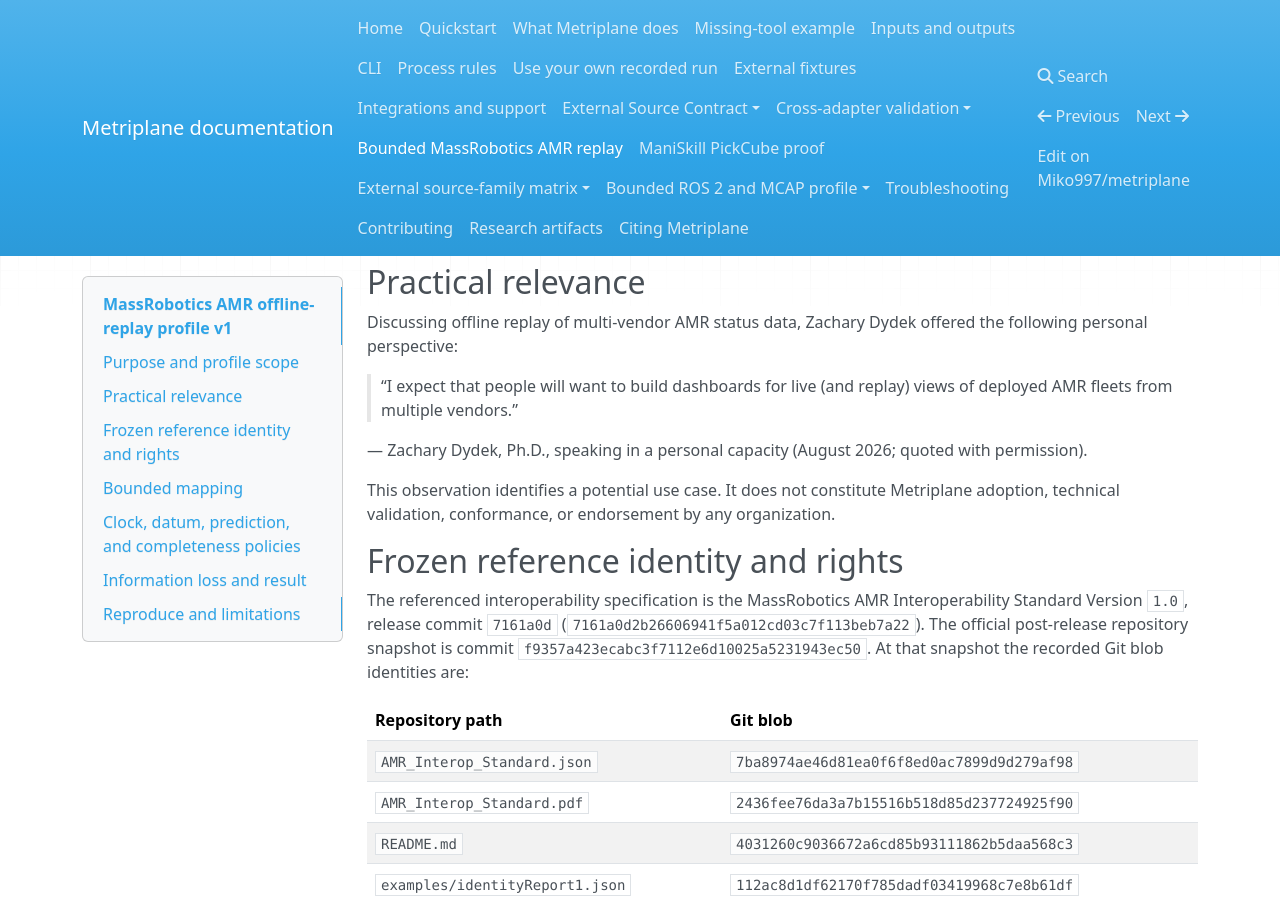
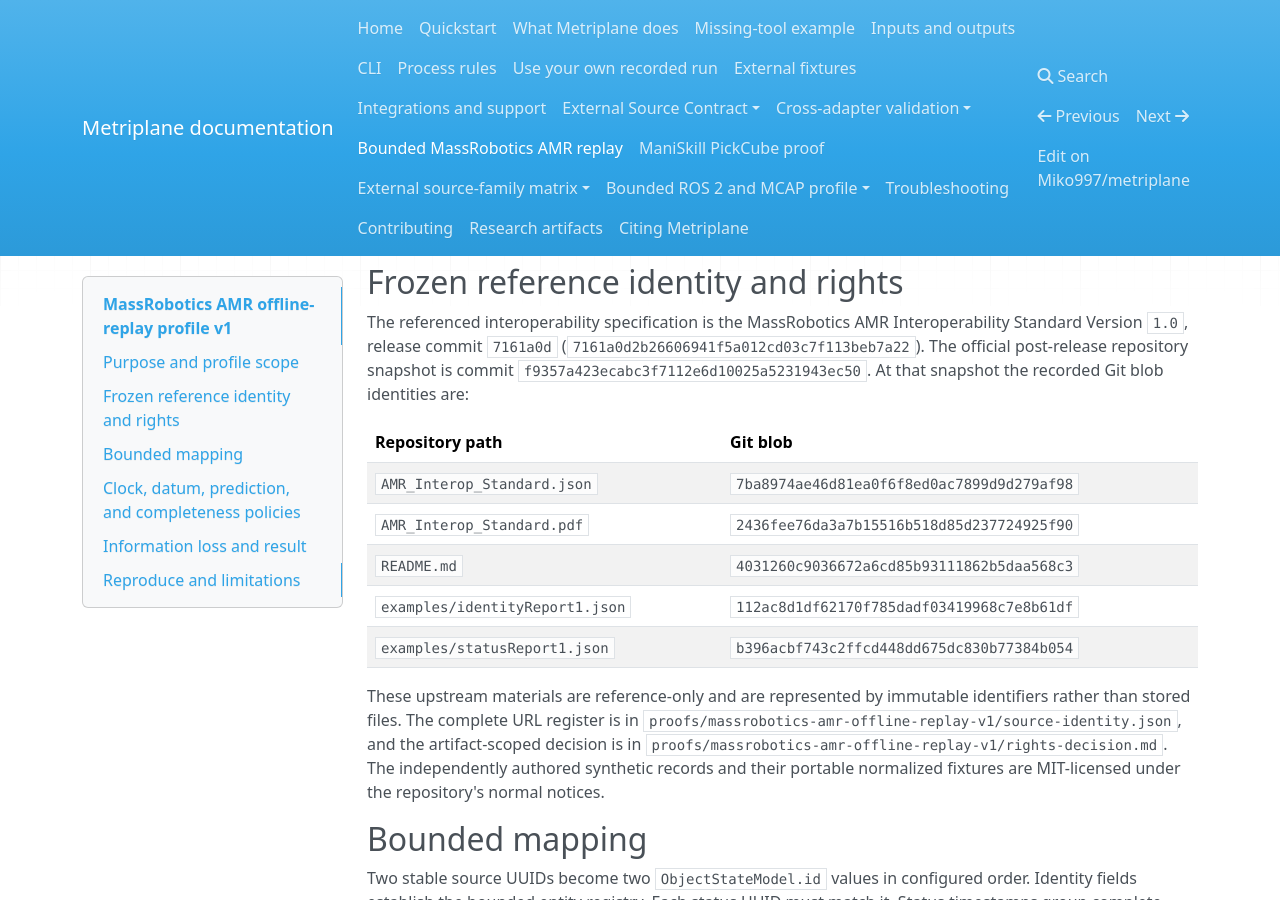
Before and after one commit to Miko997/metriplane, an MkDocs documentation site: the page built from docs/specs/massrobotics-amr-offline-replay-profile-v1.md, in a window 1280 px wide and 900 px high, scrolled down 520 px. Built offline with MkDocs 1.6.1, drawn with Linux system fonts in a browser that asks for light colours; nearby versions of some CDN libraries.

```diff
--- a/docs/specs/massrobotics-amr-offline-replay-profile-v1.md
+++ b/docs/specs/massrobotics-amr-offline-replay-profile-v1.md
@@ -25,21 +25,6 @@
 fixture**. The records were written for this profile and are not derived from a
 robot recording or an official example. The profile covers offline current-state
 replay only.
-
-## Practical relevance
-
-Discussing offline replay of multi-vendor AMR status data, Zachary Dydek offered
-the following personal perspective:
-
-> “I expect that people will want to build dashboards for live (and replay)
-> views of deployed AMR fleets from multiple vendors.”
-
-— Zachary Dydek, Ph.D., speaking in a personal capacity (August 2026; quoted
-with permission).
-
-This observation identifies a potential use case. It does not constitute
-Metriplane adoption, technical validation, conformance, or endorsement by any
-organization.
 
 ## Frozen reference identity and rights
 
```
